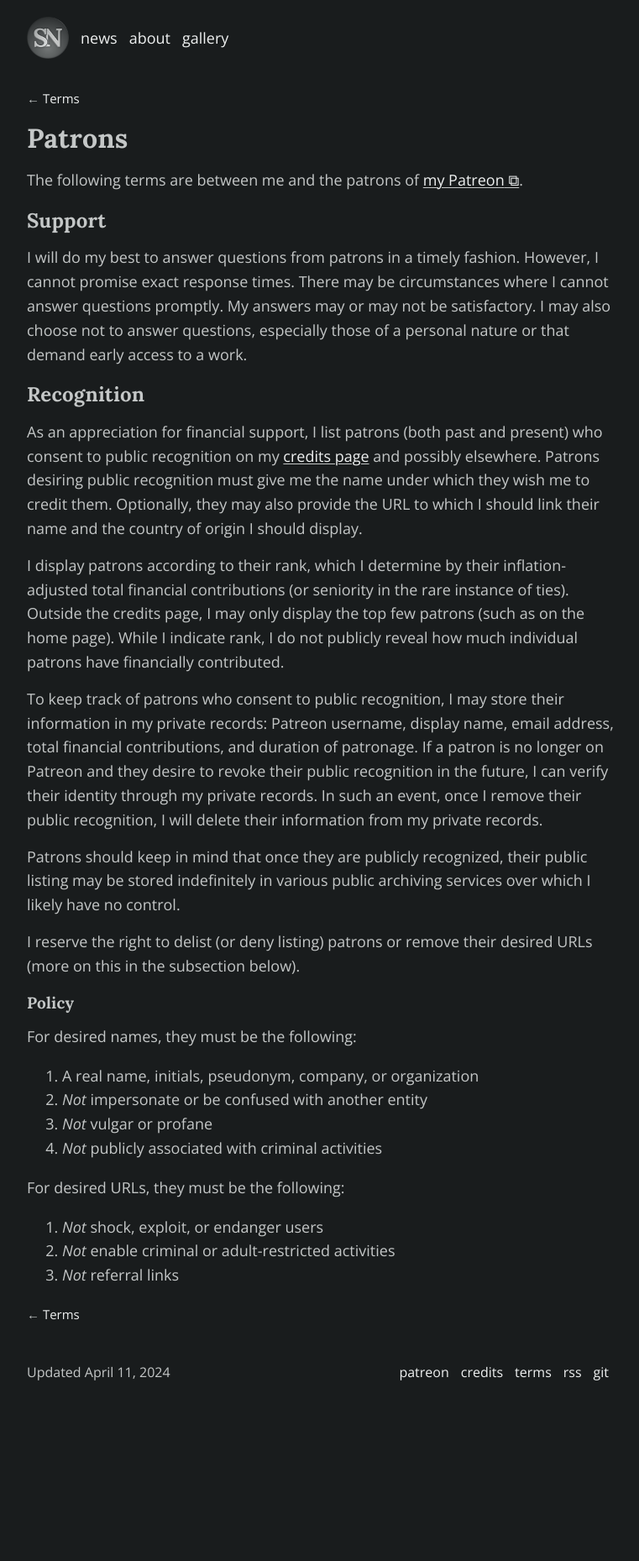
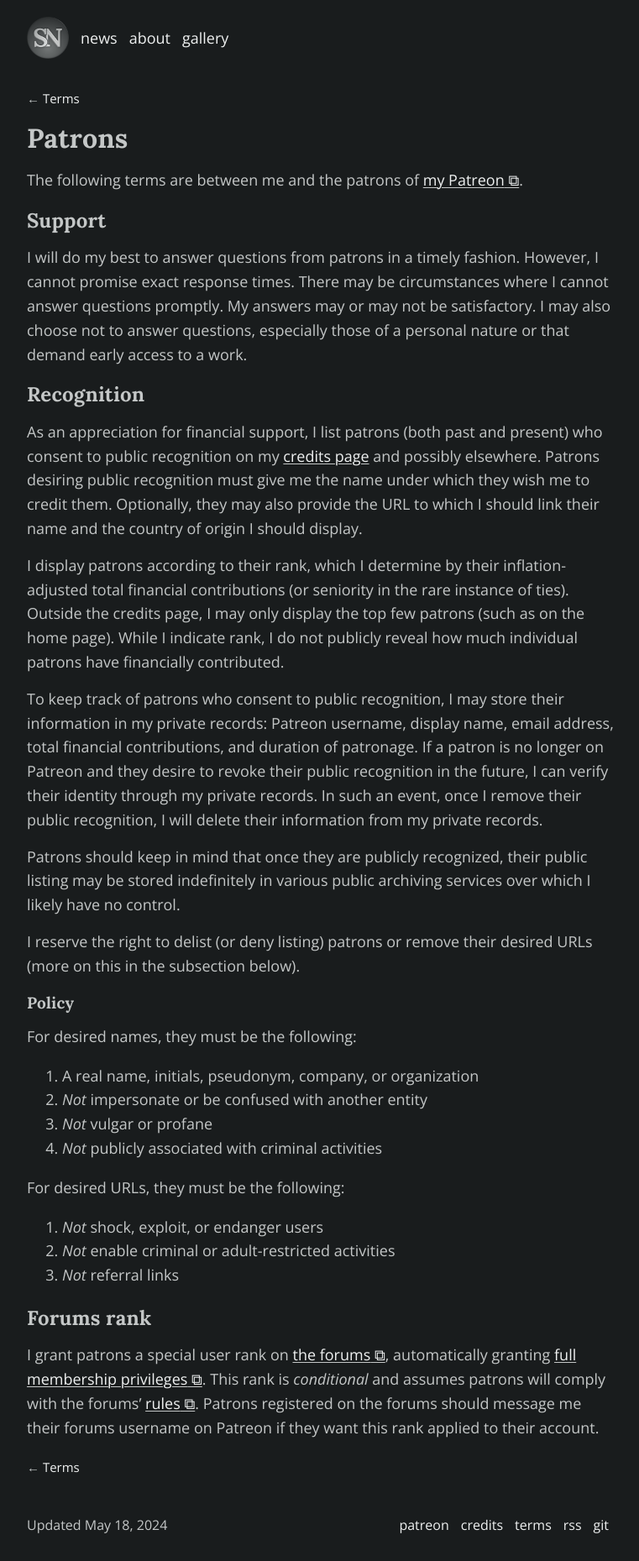
Before and after one commit to schizoidnightmares/schizoidnightmares.com, a Jekyll site: the page built from terms/patrons.md, in a window 1280 px wide. Shown: the whole page at 84% size, without its empty margins (258-1019 px from the left). Built offline with Jekyll 4.4.1, drawn with Linux system fonts in a browser that asks for light colours; before the commit the page ends 1678 px from its top, so only the background shows below that.

Commit message:
forums rank

```diff
--- a/terms/patrons.md
+++ b/terms/patrons.md
@@ -1,7 +1,7 @@
 ---
 title: Patrons - Terms
 description: Terms for patrons
-last_modified_at: April 11, 2024
+last_modified_at: May 18, 2024
 return: Terms
 return-url: /terms/
 ---
@@ -36,3 +36,6 @@ For desired URLs, they must be the following:
 1. *Not* shock, exploit, or endanger users
 1. *Not* enable criminal or adult-restricted activities
 1. *Not* referral links
+
+## Forums rank
+I grant patrons a special user rank on <a href="https://schizoidnightmares.net/" target="_blank">the forums</a>, automatically granting <a href="https://schizoidnightmares.net/threads/user-status-and-ranks.6/" target="_blank">full membership privileges</a>. This rank is *conditional* and assumes patrons will comply with the forums' <a href="https://schizoidnightmares.net/help/rules/" target="_blank">rules</a>. Patrons registered on the forums should message me their forums username on Patreon if they want this rank applied to their account.
```
